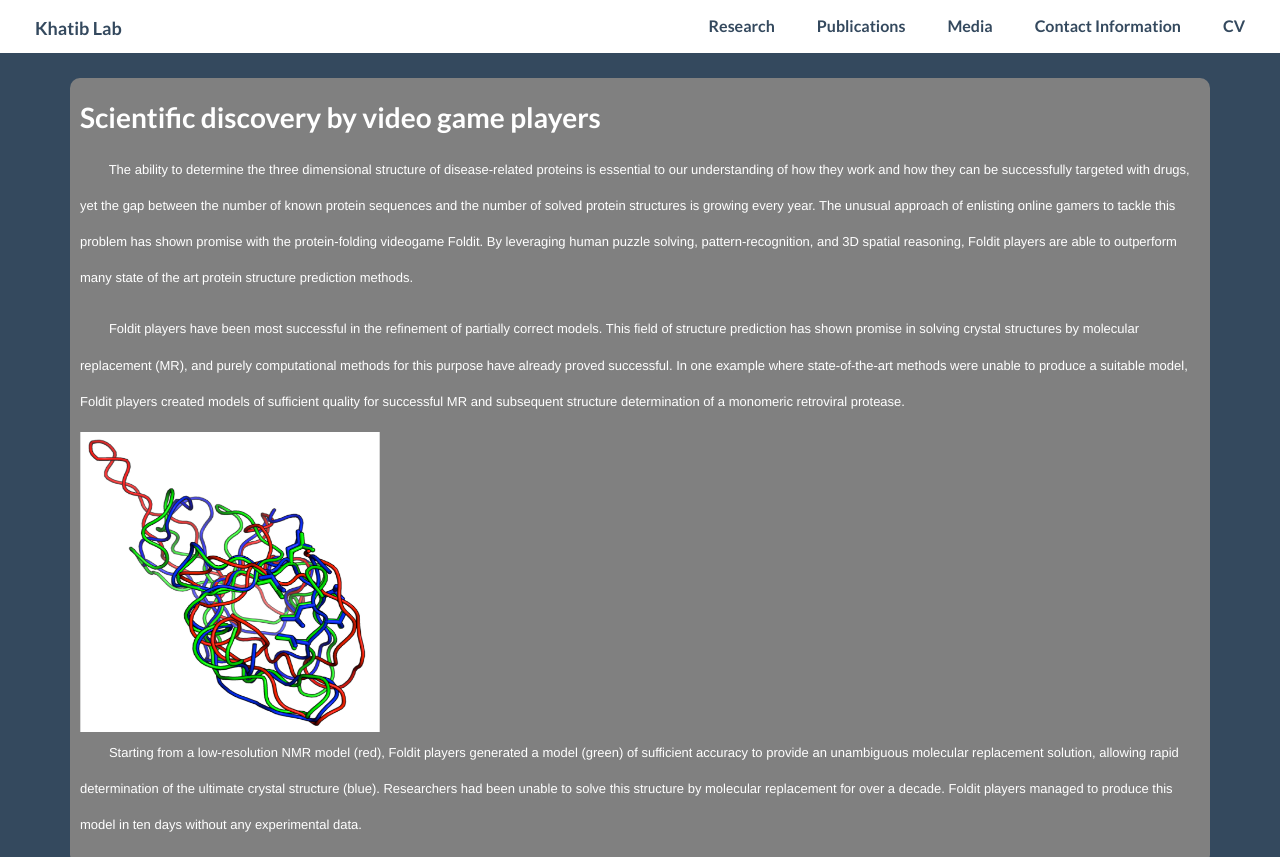
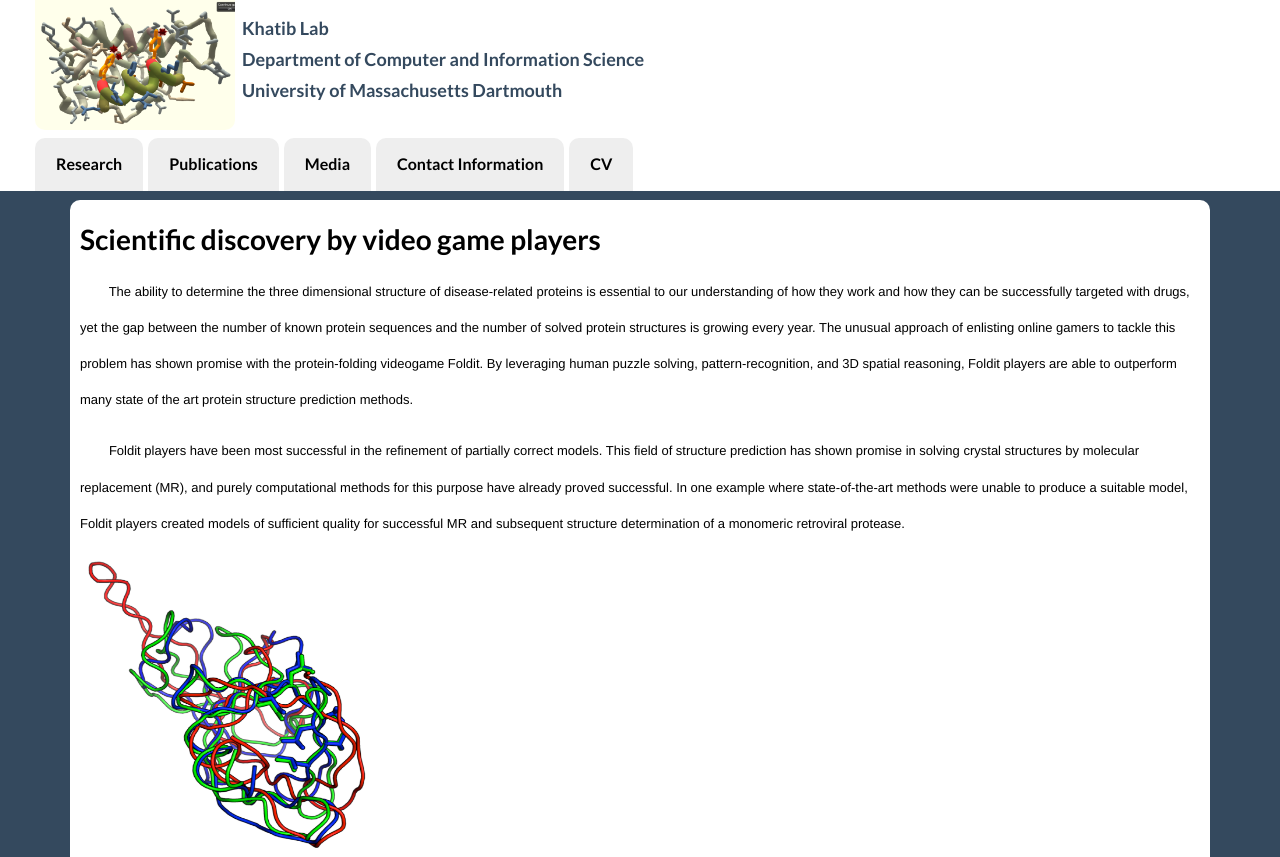
Before and after one commit to shashankmucheli/KhatibLab, a website: page Scientific discovery by video game players.html in a window 1280 px wide. Shown: the top 857 px of the page. Drawn offline with Linux system fonts and the light colour scheme.

Commit message:
image resize and navbar changes

```diff
--- a/Scientific discovery by video game players.html
+++ b/Scientific discovery by video game players.html
@@ -35,18 +35,21 @@
 					<span class="icon-bar"></span>
 					<span class="icon-bar"></span>
 				  </button>
-				  <a class="navbar-brand" href="index.html"><p class="nav-name">Khatib Lab</p></a>
-				</div>
+				<a target="_blank" href="http://fold.it/portal/info/about" class="">
+				<img src="images/fold-it2.png" alt="" class="banner_img">
+				</a>
+				  <a class="navbar-brand" href="index.html"><p class="nav-name">&nbsp; Khatib Lab<br />&nbsp; Department of Computer and Information Science<br />&nbsp;&nbsp;University of Massachusetts Dartmouth</p></a>
+				</div><br /><br /><br /><br /><br />
 
 				<!-- Collect the nav links, forms, and other content for toggling -->
 				<div class="collapse navbar-collapse" id="bs-example-navbar-collapse-1">
 
-				  <ul class="nav navbar-nav navbar-right">
-					<li><a href="index.html" data-loc="research">Research</a></li>
-					<li><a href="publications.html" data-loc="publications">Publications</a></li>
-					<li><a href="media.html" data-loc="media">Media</a></li>
-					<li><a href="contact.html" data-loc="contact">Contact Information</a></li>
-					<li><a href="cv.html" data-loc="cv">CV</a></li>
+				  <ul class="nav navbar-nav nav-left">
+					<li><a href="index.html" class="nav-links" data-loc="research">Research</a></li>
+					<li><a href="publications.html" class="nav-links" data-loc="publications">Publications</a></li>
+					<li><a href="media.html" class="nav-links" data-loc="media">Media</a></li>
+					<li><a href="contact.html" class="nav-links" data-loc="contact">Contact Information</a></li>
+					<li><a href="cv.html" class="nav-links" data-loc="cv">CV</a></li>
 
 				  </ul>
 				</div><!-- /.navbar-collapse -->
@@ -55,7 +58,7 @@
 		</header>
 
 	<div class="container">
-		<section class="scroll-panel1">
+		<section class="scroll-panel">
 		<div class="jumbotron jumbotron-midnight">
 			<div class="white-text">
 			<h5 class="">Scientific discovery by video game players</h5>
--- a/css/fkhatib.css
+++ b/css/fkhatib.css
@@ -29,8 +29,8 @@ img{
 }
 
 .white-text{
-	background-color: grey;
-	color: #fff;
+	background-color: white;
+	color: #000;
 	border-radius: 10px;
 	padding: 10px;
 }
@@ -113,6 +113,9 @@ img{
 	width: 100%;
 	text-align: center;
 }
+.item-box-12{
+	height:160px !important;
+}
 
 .footer-left{
 	float:left;
@@ -132,14 +135,14 @@ img{
 	color: #34495e;
 }
 .research_links{
-	color: #fff;
+	color: #34495e;
 	font-size: 18px;
 	float:right;
 	font-weight:bold;
 }
 
 .research_links:hover{
-	color: #34495e;;
+	color: #1abc9c;
 }
 
 .text-centered { text-align: center;}
```
Also changed, not shown: contact.html (+1 -1 lines), cv.html (+2 -2 lines), index.html (+1 -1 lines), media.html (+1 -1 lines), publications.html (+4 -4 lines).
